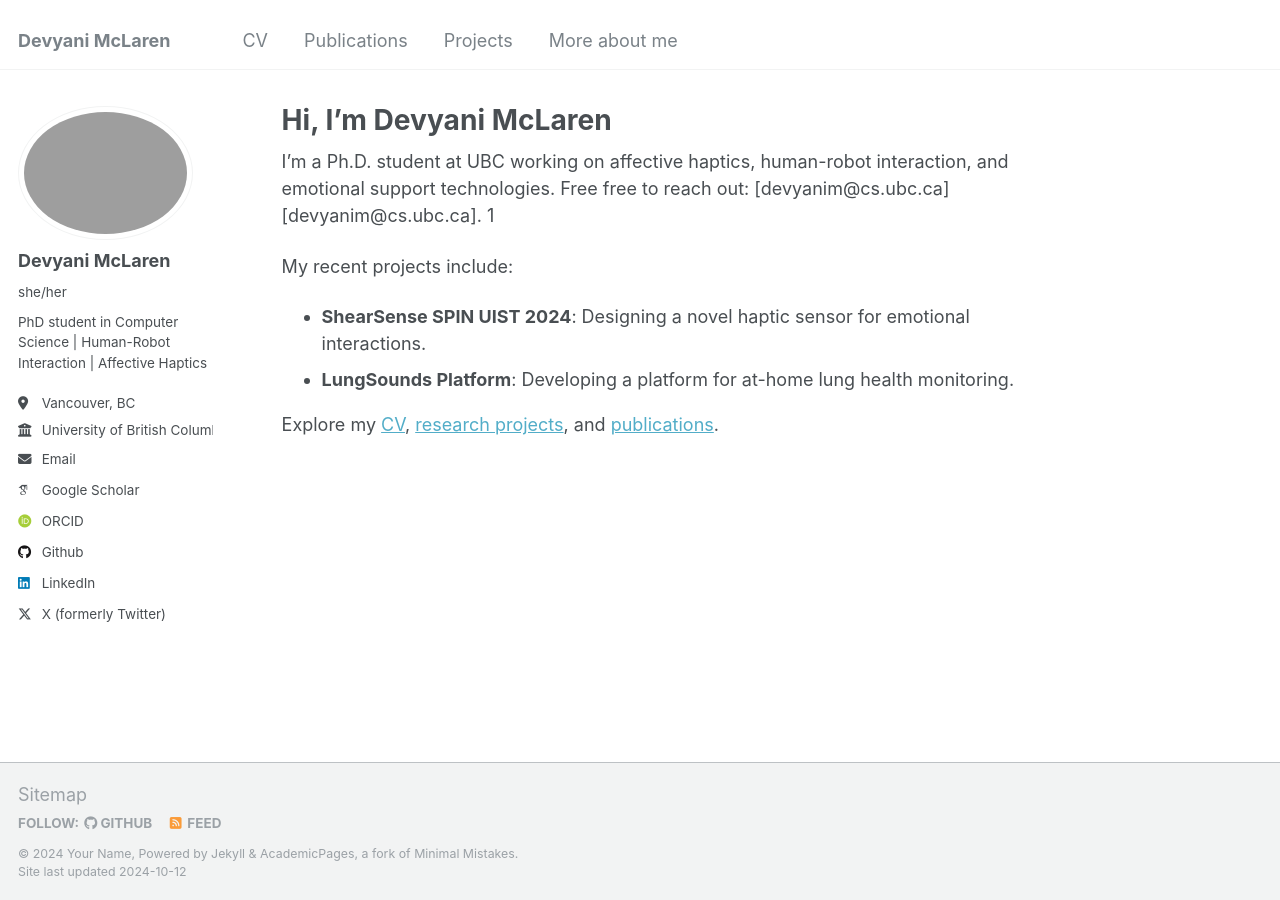
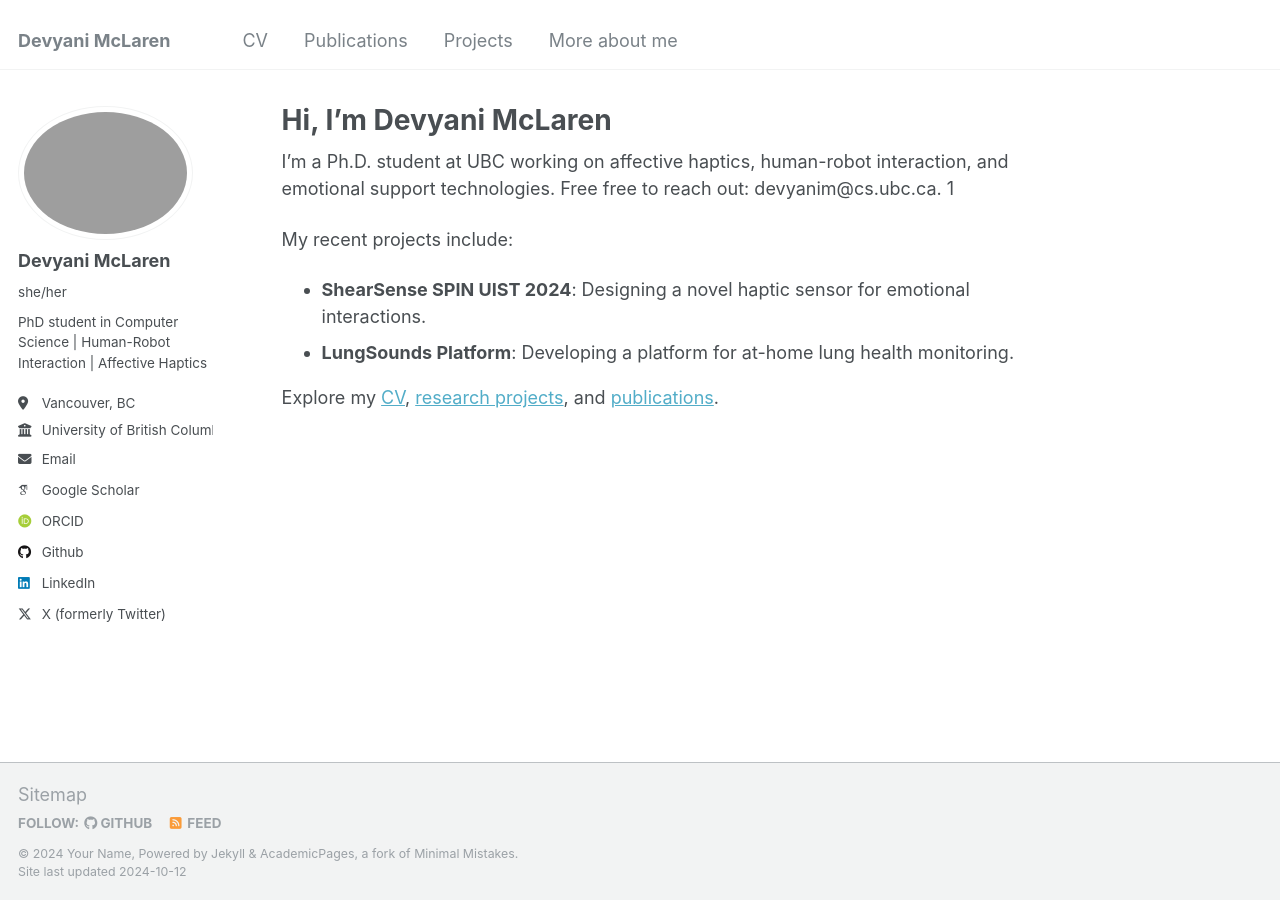
Before and after one commit to Dev-McL/Dev-McL.github.io, a Jekyll site: the page built from _pages/about.md, in a window 1280 px wide. Built offline with Jekyll 4.4.1, drawn with Linux system fonts in a browser that asks for light colours; some web fonts are replaced; some of the changed lines change nothing that is shown.

Commit message:
no double email

```diff
--- a/_pages/about.md
+++ b/_pages/about.md
@@ -7,7 +7,7 @@ redirect_from:
   - /about.html
 ---
 
-I'm a Ph.D. student at UBC working on affective haptics, human-robot interaction, and emotional support technologies. Free free to reach out: [devyanim@cs.ubc.ca][devyanim@cs.ubc.ca]. 1
+I'm a Ph.D. student at UBC working on affective haptics, human-robot interaction, and emotional support technologies. Free free to reach out: devyanim@cs.ubc.ca. 1
 
 My recent projects include:
 - **ShearSense SPIN UIST 2024**: Designing a novel haptic sensor for emotional interactions.
```
